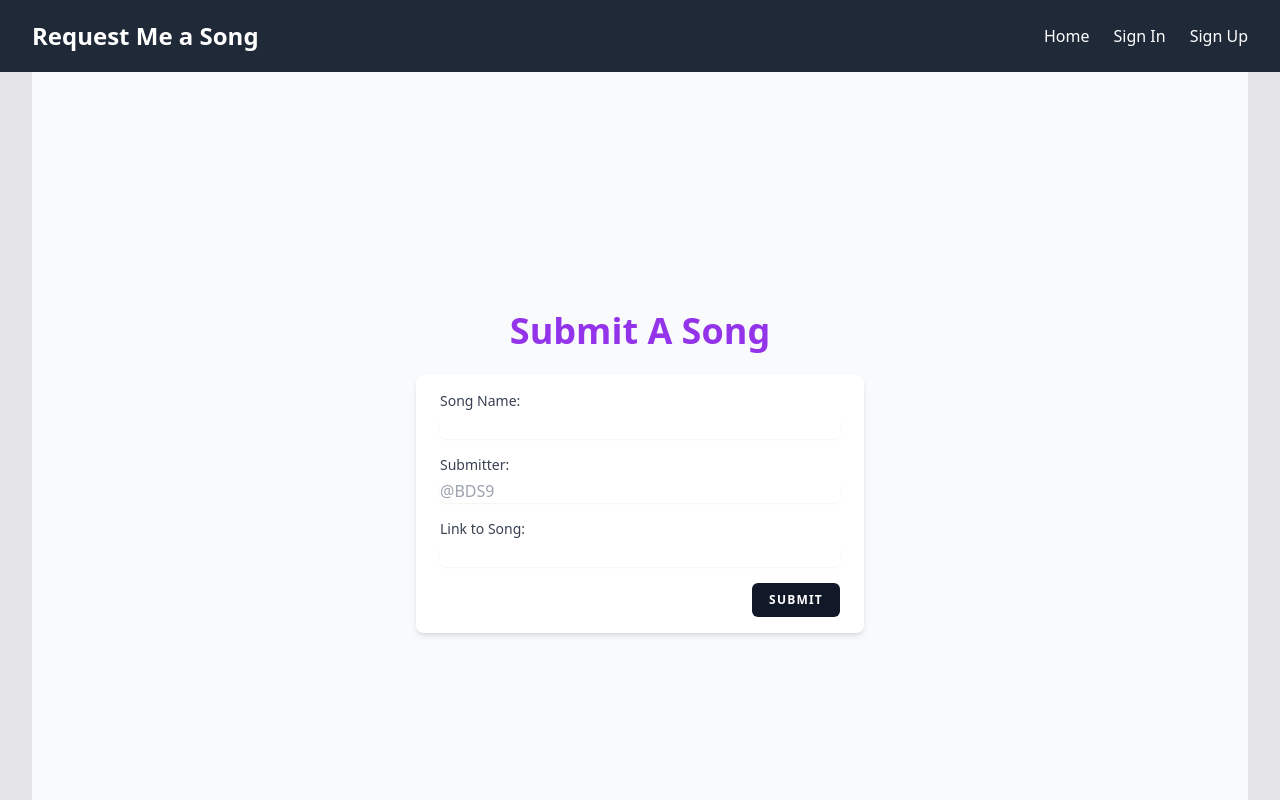
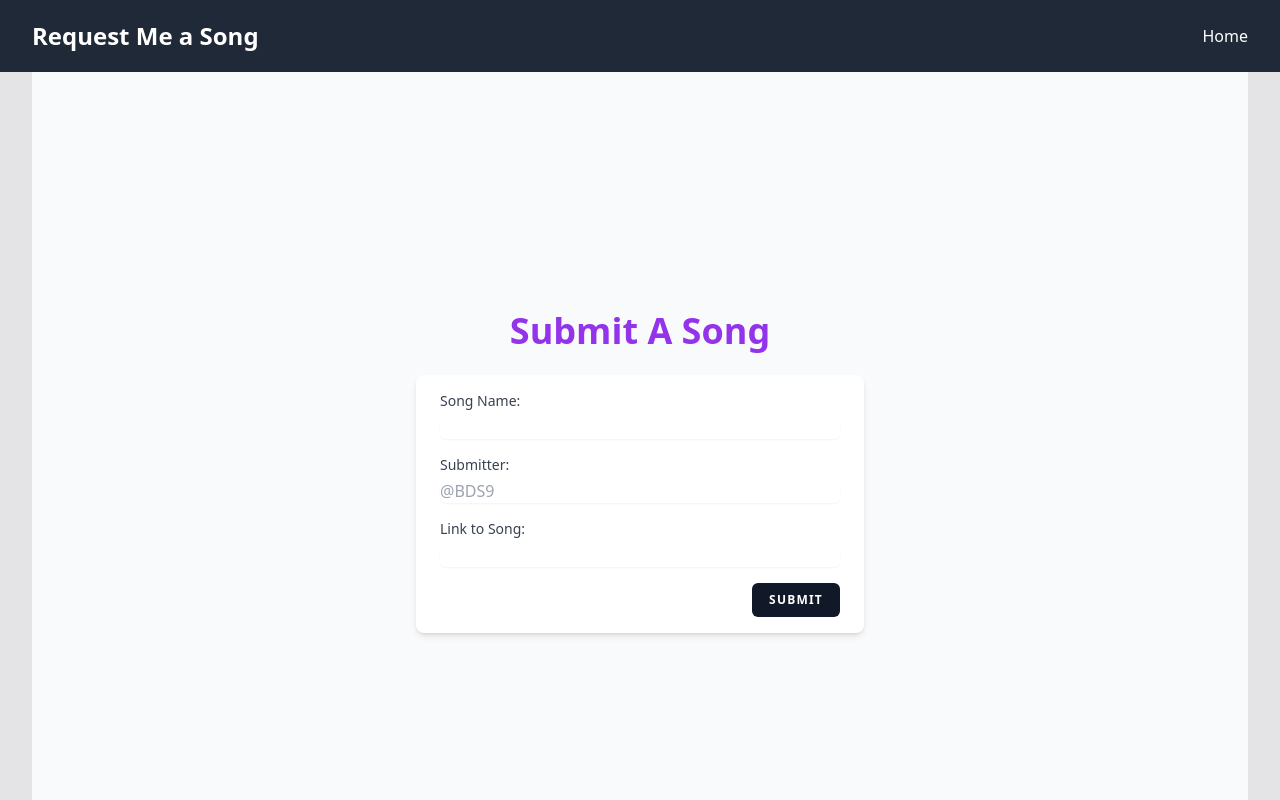
Before and after one commit to vallen97/songRequest, a Next.js app: page / in a window 1280 px wide. Shown: the top 800 px of the page. Built offline with nearby package versions, Linux system fonts and the light colour scheme; no server answers.

Commit message:
Update navbar.tsx

```diff
--- a/src/componets/navbar.tsx
+++ b/src/componets/navbar.tsx
@@ -85,12 +85,7 @@ export const Navbar: React.FC<navbarProps> = ({}) => {
                   </>
                 ) : (
                   <>
-                    <button className="text-white" onClick={() => signIn()}>
-                      Sign In
-                    </button>
-                    <li className="text-white">
-                      <Link href="/Signup">Sign Up</Link>
-                    </li>
+
                   </>
                 )}
               </ul>
```
